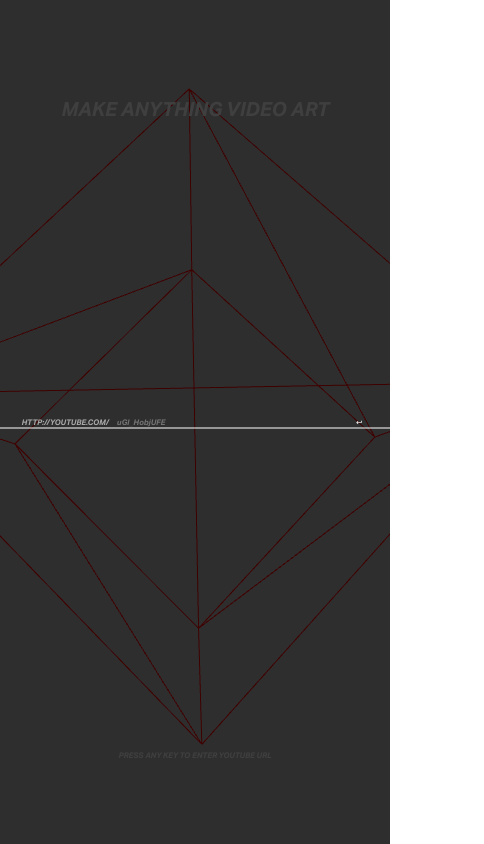
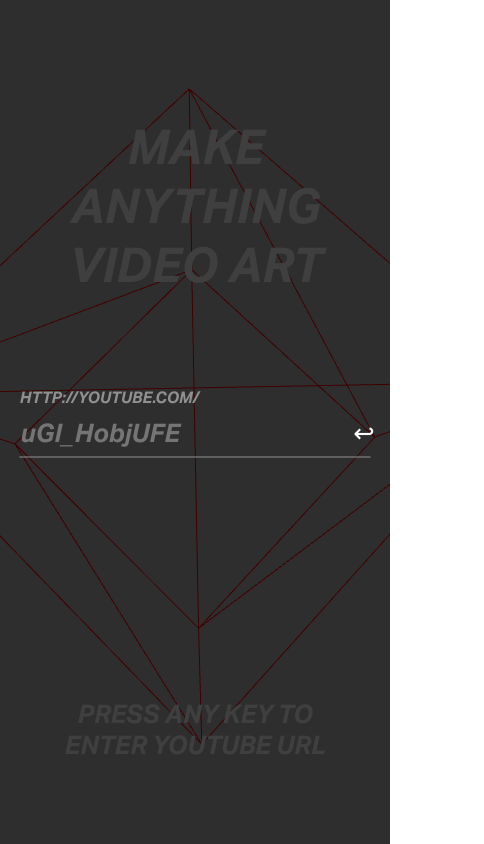
Before and after one commit to whoisbma/MAVA, a React app: page / in a window 390 px wide. Both pictures are taken after a click on the element "PRESS ANY KEY TO ENTER YOUTUBE URL". Shown: the whole page, 484 px wide, since content can reach past the window. Built offline with nearby package versions, Linux system fonts and the light colour scheme.

Commit message:
responsive form

```diff
--- a/src/js/app.jsx
+++ b/src/js/app.jsx
@@ -35,7 +35,7 @@ class App extends React.Component {
 				<div className='instructions fadeIntoMe' onClick={ this.openForm }>
 					<h4>Press any key to enter youtube url</h4>
 				</div>
-				<div id='overlay' class='fadeIntoMe' style={ { display: this.state.formVisible ? 'block' : 'none' } }>
+				<div id='overlay' className='fadeIntoMe' style={ { display: this.state.formVisible ? 'block' : 'none' } }>
 					<Form visible={ this.state.formVisible }/>
 				</div>
 				<Context animate={ true }/>
--- a/src/sass/style.scss
+++ b/src/sass/style.scss
@@ -3,16 +3,21 @@
 
 // type
 $font-main: aktiv_groteskbold_italic;
-$font-size-xl: 5vw;
+$font-size-xl: 5.5vw;
 $font-size-l: 3vw;
 $font-size-m: 2vw;
+$font-size-s: 1.6vw;
+$font-size-mobile-xl: 3rem;
+$font-size-mobile-l: 2rem;
+$font-size-mobile-m: 1.6rem;
+$font-size-mobile-s: 1rem;
 // units
 $spacer: 0.5rem;
 
 // colors
 $color-dark: #000;
 $color-light: #FFF;
-$color-grey: #aaa;
+$color-grey: #909090;
 
 // text styles
 h1, h2, h3, h4, p {
@@ -21,9 +26,15 @@ h1, h2, h3, h4, p {
 }
 h1 {
 	font-size: $font-size-xl;
+	@media (max-width: 800px) {
+		font-size: $font-size-mobile-xl;
+	}
 }
 h4 {
 	font-size: $font-size-m;
+	@media (max-width: 800px) {
+		font-size: $font-size-mobile-m;
+	}
 }
 
 //style
@@ -42,6 +53,8 @@ body {
 	.title {
 		position: relative;
 		top: 10vh;
+		user-select: none;
+		cursor: default;
 	}
 	.instructions {
 		position: absolute;
@@ -68,30 +81,56 @@ body {
 			font-family: $font-main;
 			color: $color-light;
 			font-size: $font-size-m;
-			border-bottom: 1px $color-light solid;
-		    width: 578px;
+			border-bottom: 1px $color-grey solid;
+			width: 60%;
+			@media (max-width: 800px) {
+				font-size: $font-size-mobile-m;
+				width: 90%;
+			}
 			input {
 				font-size: $font-size-m;
 				font-family: $font-main;
 				color: $color-light;
 				background-color: rgba(0, 0, 0, 0);
 				border: none;
-				width: 40%;
-				padding-left: $spacer;
+				width: 60%;
+				height: $spacer*6;
+				@media (max-width: 800px) {
+					font-size: $font-size-mobile-m;
+					width: 80%;
+					position: relative;
+					right: 5%;
+				}
 			}
 			button {
+				position: relative;
+				left: 2.8%;
 				background-color: rgba(0, 0, 0, 0);
 				border: none;
 				color: $color-light;
 				font-size: $font-size-m;
+				@media (max-width: 800px) {
+					font-size: $font-size-mobile-m;
+					left: 7.6%;
+				}
 			}
 			input:focus, button:focus {
 				outline: none;
 			}
 		}
 		form:before {
+			position: relative;
+			right: 2%;
 			content: "http://youtube.com/";
 			color: $color-grey;
+			padding-right: $spacer;
+			font-size: $font-size-s;
+			@media (max-width: 800px) {
+				font-size: $font-size-mobile-s;
+				display: block;
+				right: 0%;
+				text-align: left;
+			}
 		}
 	}
 
@@ -110,7 +149,7 @@ body {
 }
 
 .fadeIntoMe {
-  animation-duration: 2s;
+  animation-duration: 1s;
   animation-name: fadeIntoMe;
 }
 
```
